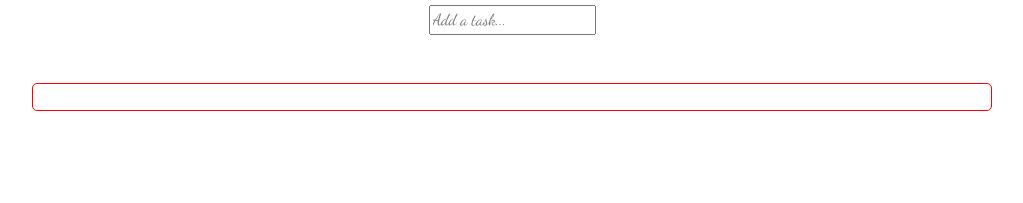
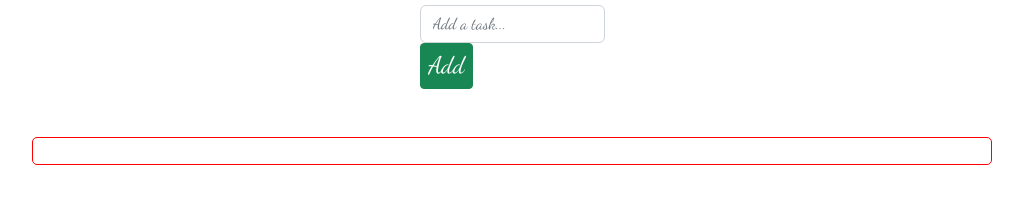
Before and after one commit to aashish-joshi/TaskTracker, a website built with webpack: page src/html/index.html in a window 1280 px wide. Shown: the part 147-350 px from the top of the page, without its empty margins (128-1151 px from the left). Built offline with nearby package versions, Linux system fonts and the light colour scheme; files whose address does not match are found by name.

Commit message:
update input form

```diff
--- a/src/html/index.html
+++ b/src/html/index.html
@@ -23,9 +23,10 @@
         <div class="text-center text-danger">
             <h1 class="py-5">TaskTracker</h1>
         </div>
-        <section class="d-flex justify-content-center">
+        <section class="d-flex justify-content-center align-items-center">
             <form id="addTask">
-                <input type="text" name="addtask" id="addtask" placeholder="Add a task..." />
+                <input type="text" class="form-control" name="addtask" id="addtask" placeholder="Add a task..." />
+                <input type="submit" class="btn btn-success btn-sm fs-4" value="Add" />
             </form>
         </section>
         <div id="task-container" class="container my-5">
```
